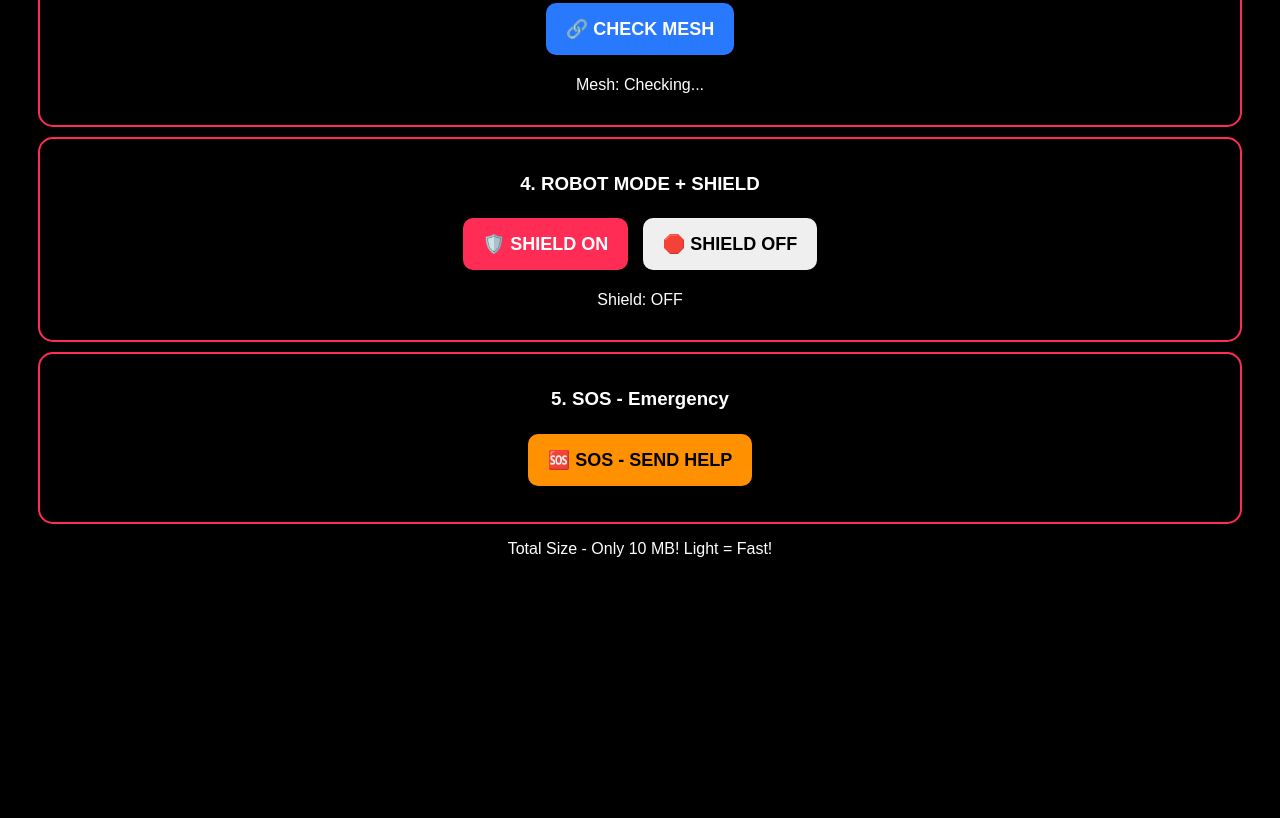
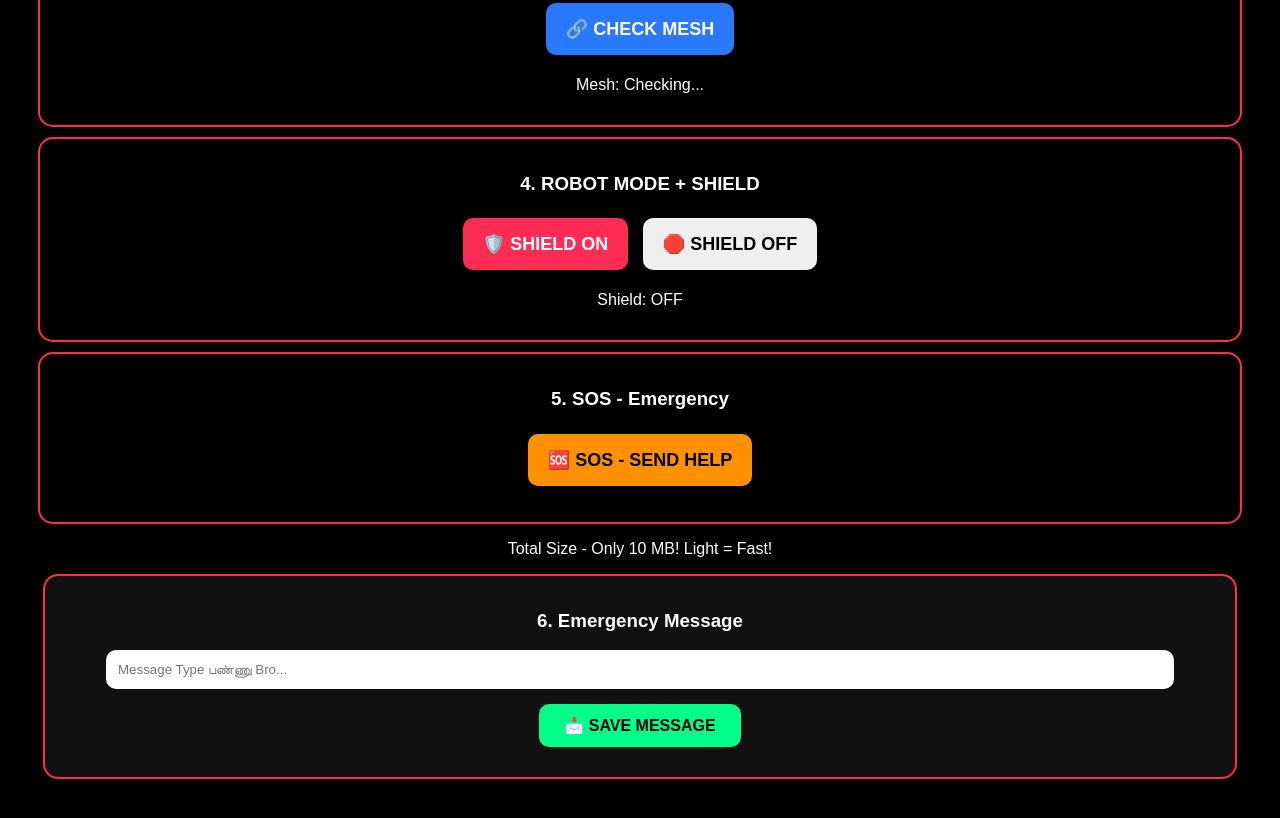
Before and after one commit to venkatramank2133/venkatramank2133.github.io, a plain HTML site: page index.html in a window 1280 px wide. Shown: the part 694-1512 px from the top of the page. Before the commit the page ends 1296 px from the top, so only its background shows below. Drawn offline with Linux system fonts and the light colour scheme.

Commit message:
Update index.html

```diff
--- a/index.html
+++ b/index.html
@@ -62,5 +62,26 @@ function sos(){document.getElementById('sos').innerText="🆘 SOS SENT! Help is
   <script>
 if('serviceWorker' in navigator){ navigator.serviceWorker.register('sw.js'); }
 </script>
+  <div style="border:2px solid #ff2d55; border-radius:15px; padding:15px; margin:15px; background:#111; text-align:center;">
+  <h3 style="color:white;">6. Emergency Message</h3>
+  <input id="msgInput" type="text" placeholder="Message Type பண்ணு Bro..." style="width:90%; padding:12px; border-radius:10px; border:none; margin-bottom:10px;">
+  <br>
+  <button onclick="saveMsg()" style="padding:12px 25px; background:#00ff88; border:none; border-radius:10px; font-weight:bold; font-size:16px;">📩 SAVE MESSAGE</button>
+  <div id="msgList" style="margin-top:10px; color:white; text-align:left;"></div>
+</div>
+<script>
+function saveMsg(){
+  let input = document.getElementById('msgInput');
+  let msg = input.value.trim();
+  if(msg === ""){ alert("Blank-ஆ Save பண்ண முடியாது Bro!"); return; }
+  let div = document.createElement('div');
+  div.style = "background:#333; padding:10px; margin:5px 0; border-radius:8px;";
+  div.innerText = "💬 " + msg;
+  document.getElementById('msgList').appendChild(div);
+  localStorage.setItem('lastMsg', msg);
+  input.value = "";
+  alert("Saved Bro! ✅");
+}
+</script>
 </body>
   </html>
```
